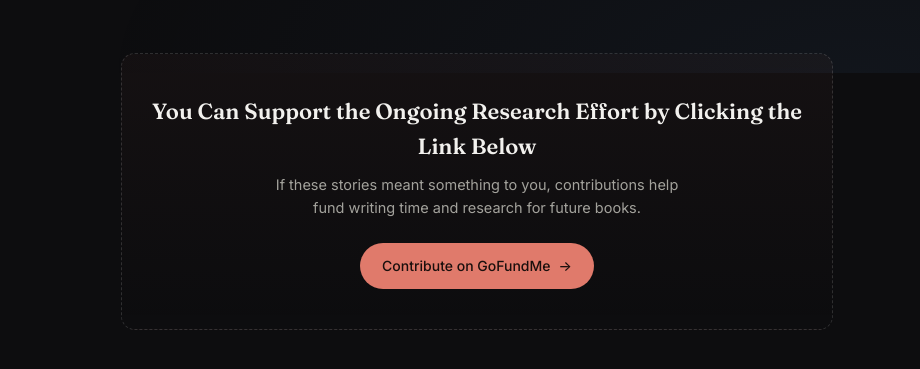
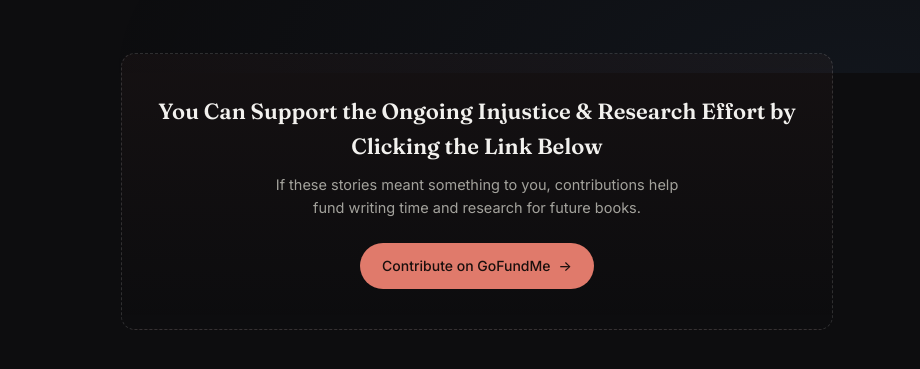
Before and after one commit to UnderfittedRW/rw-usace-chronicle, a plain HTML site: page index.html in a window 1280 px wide. Shown: the part 727-1096 px from the top of the page, without its empty margins (163-1083 px from the left). Drawn offline with Linux system fonts and the light colour scheme.

Commit message:
Update index.html

```diff
--- a/index.html
+++ b/index.html
@@ -306,7 +306,7 @@
     </nav>
 
     <section class="support">
-      <h2>You Can Support the Ongoing Research Effort by Clicking the Link Below</h2>
+      <h2>You Can Support the Ongoing Injustice & Research Effort by Clicking the Link Below</h2>
       <p>If these stories meant something to you, contributions help fund writing time and research for future books.</p>
       <a class="support-btn" href="https://www.gofundme.com/f/quest-for-super-intelligence-strength-research/cl/o?utm_campaign=man_ss_icons&utm_content=amp30-treatment-3-social&utm_medium=customer&utm_source=copy_link&lang=en_US" target="_blank" rel="noopener">Contribute on GoFundMe <span aria-hidden="true">→</span></a>
     </section>
```
